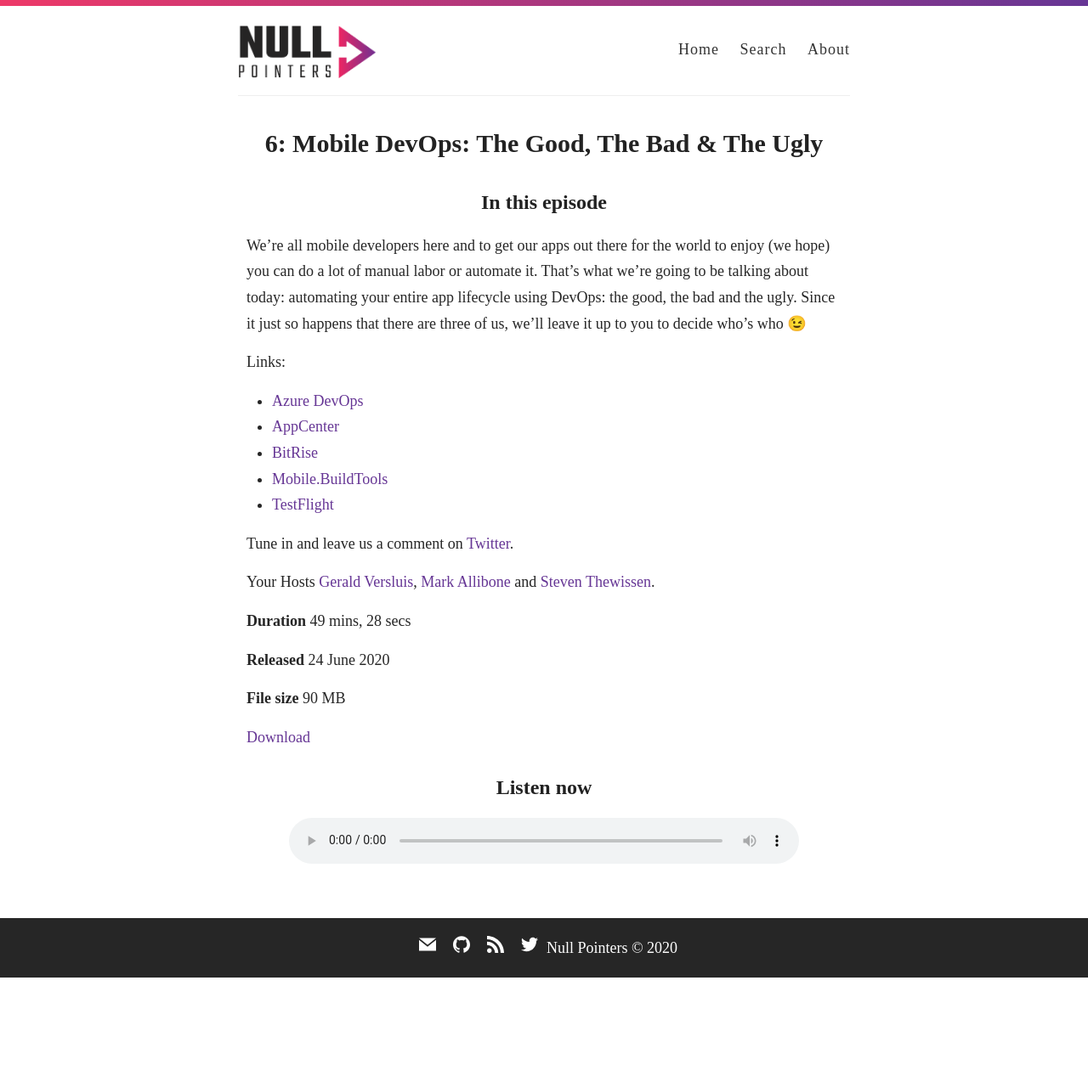
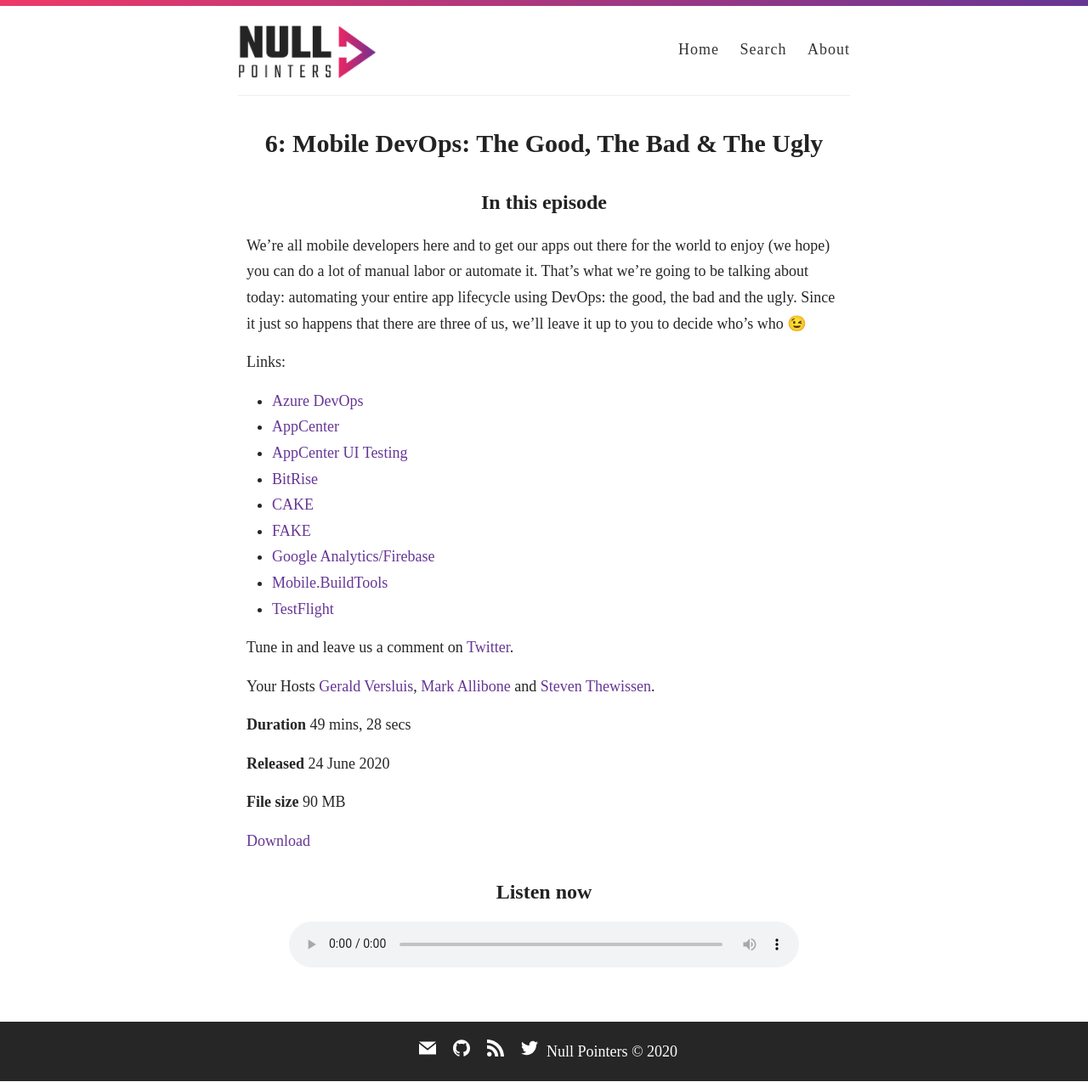
Before and after one commit to nullpointersio/website, a Jekyll site: the page built from _posts/2020-06-24-6.markdown, in a window 1280 px wide. Shown: the whole page at 85% size. Built offline with Jekyll 4.4.1, drawn with Linux system fonts in a browser that asks for light colours; some web fonts are replaced; before the commit the page ends 1152 px from its top, so only the background shows below that.

Commit message:
More links added

```diff
--- a/_posts/2020-06-24-6.markdown
+++ b/_posts/2020-06-24-6.markdown
@@ -24,9 +24,13 @@
 {{page.description}}
 
 Links:
-* [Azure DevOps](https://azure.microsoft.com/en-us/services/devops/)
+* [Azure DevOps](https://azure.microsoft.com/en-us/services/devops)
 * [AppCenter](https://appcenters.ms)
+* [AppCenter UI Testing](https://docs.microsoft.com/en-us/appcenter/test-cloud/uitest)
 * [BitRise](https://www.bitrise.io/mobile-devops)
+* [CAKE](https://docs.microsoft.com/en-us/appcenter/test-cloud/uitest/)
+* [FAKE](http://fsharp.github.io/FAKE)
+* [Google Analytics/Firebase](https://firebase.google.com/docs/analytics)
 * [Mobile.BuildTools](https://github.com/dansiegel/Mobile.BuildTools)
 * [TestFlight](https://developer.apple.com/testflight)
 
```
